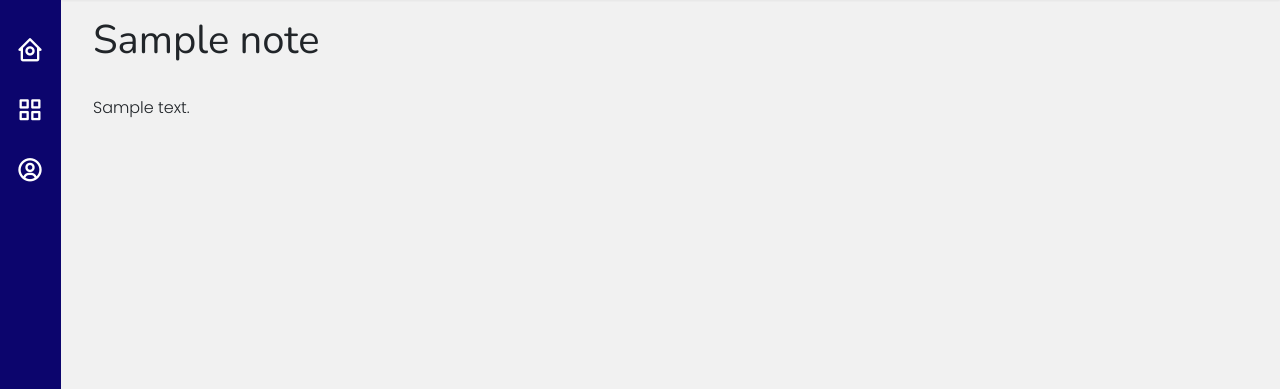
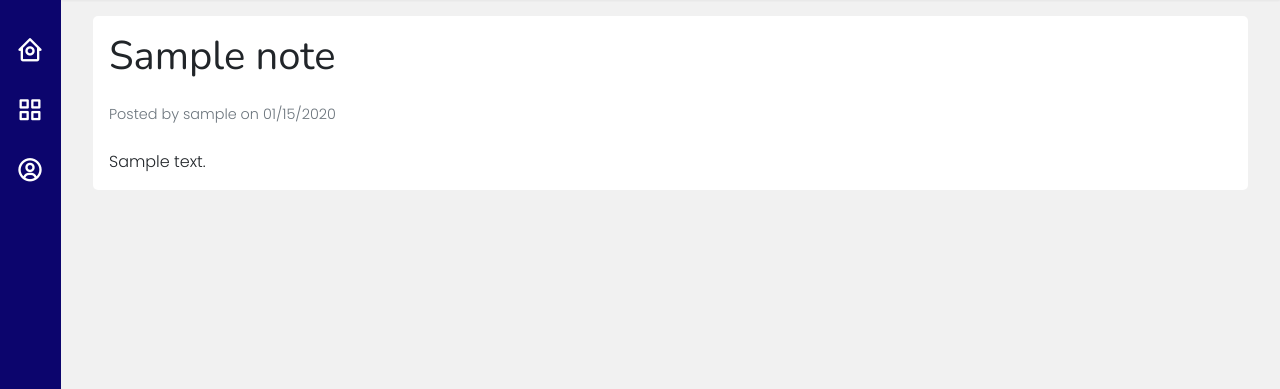
Before and after one commit to the-coding-pie/notesapp__django, a Django app: a page that uses notes/templates/base.html in a window 1280 px wide. Shown: the part 56-445 px from the top of the page. Run offline with Django 3.2, Linux system fonts and the light colour scheme; tables that the repository leaves empty hold one stand-in row (values such as "Sample post"); parts of the project's set-up code (start-up, migrations or seed data) failed here and were passed over.

Commit message:
final commit

```diff
--- a/notes/models.py
+++ b/notes/models.py
@@ -14,7 +14,7 @@ class Profile(models.Model):
   def __str__(self):
     return self.user.username
 
-  def save(self):
+  def save(self, *args, **kwargs):
     super().save()
 
     img = Image.open(self.image.path)
--- a/notes/static/css/styles.css
+++ b/notes/static/css/styles.css
@@ -180,6 +180,12 @@ img {
   margin-bottom: 1rem;
 }
 
+.notes__detail__page {
+  background: var(--white);
+  padding: 1rem;
+  border-radius: 5px;
+}
+
 .notes__detail p {
   margin-bottom: 1rem;
 }
@@ -243,11 +258,25 @@ img {
   display: flex;
   justify-content: space-between;
   align-items: center !important;
-  margin-bottom: 2rem;
+  margin-bottom: 1.5rem;
 }
 
 .notes__detail--top h1 {
   margin-bottom: 0;
+}
+
+.notes__detail__extras {
+  display: flex;
+  align-items: center;
+  margin-bottom: 1.5rem;
+}
+
+.notes__detail__extras img {
+  margin-left: 0;
+}
+
+.notes__detail__extras .name {
+  font-size: 0.9rem;
 }
 
 .custom-container {
--- a/notes/templates/base.html
+++ b/notes/templates/base.html
@@ -3,7 +3,8 @@
 <html lang="en">
 <head>
   <meta charset="UTF-8">
-  <meta name="viewport" content="width=device-width, initial-scale=1.0">
+  <meta name="viewport" content="width=device-width, initial-scale=1.0, shrink-to-fit=no" />
+  <link rel="icon" href="{% static 'favicon.png' %}" sizes="16x16" type="image/png" />
   {% block title %} {% endblock %}
   <link href="https://cdn.jsdelivr.net/npm/bootstrap@5.0.0-beta1/dist/css/bootstrap.min.css" rel="stylesheet" integrity="sha384-giJF6kkoqNQ00vy+HMDP7azOuL0xtbfIcaT9wjKHr8RbDVddVHyTfAAsrekwKmP1" crossorigin="anonymous">
   <link href='https://unpkg.com/boxicons@2.0.7/css/boxicons.min.css' rel='stylesheet'>
--- a/notes/templates/base_auth.html
+++ b/notes/templates/base_auth.html
@@ -3,7 +3,8 @@
 <html lang="en">
 <head>
   <meta charset="UTF-8">
-  <meta name="viewport" content="width=device-width, initial-scale=1.0">
+  <meta name="viewport" content="width=device-width, initial-scale=1.0, shrink-to-fit=no" />
+  <link rel="icon" href="{% static 'favicon.png' %}" sizes="16x16" type="image/png" />
   {% block title %} {% endblock %}
   <link href="https://cdn.jsdelivr.net/npm/bootstrap@5.0.0-beta1/dist/css/bootstrap.min.css" rel="stylesheet" integrity="sha384-giJF6kkoqNQ00vy+HMDP7azOuL0xtbfIcaT9wjKHr8RbDVddVHyTfAAsrekwKmP1" crossorigin="anonymous">
   <link href='https://unpkg.com/boxicons@2.0.7/css/boxicons.min.css' rel='stylesheet'>
--- a/notes/templates/notes/detail.html
+++ b/notes/templates/notes/detail.html
@@ -5,6 +5,7 @@
 {% endblock %}
 
 {% block content %}
+  <div class="notes__detail__page">
     <div class="notes__detail--top">
       <h1>{{note.title}}</h1>
       {% if note.author == user %}
@@ -38,7 +39,11 @@
         </form>
       {% endif %}
     </div>
+    <div class="notes__detail__extras">
+      <span class="name text-muted">Posted by {{ note.author.username }} on {{ note.date_posted|date:"m/j/o" }}</span>
+    </div>
     <div class="notes__detail">
       {{ note.body|safe }}
     </div>
+  </div>
 {% endblock %}
--- a/notes/urls.py
+++ b/notes/urls.py
@@ -12,5 +12,6 @@ urlpatterns = [
   path('search/', views.search, name='search'),
   path('delete/<slug:slug>/', views.delete, name='delete'),
   path('edit/<slug:slug>/', views.edit, name='edit'),
-  path('user/<str:username>/', views.user_notes, name='user_notes')
+  path('user/<str:username>/', views.user_notes, name='user_notes'),
+  path('tag/<slug:slug>/', views.tag, name='tag')
 ]
--- a/notes/views.py
+++ b/notes/views.py
@@ -115,6 +115,21 @@ def user_notes(request, username):
     'title': f'{user.username}\'s Notes'
   })
 
+# /tag/<slug:slug>/
+@login_required
+def tag(request, slug):
+  notes = []
+  tag = slug
+  if request.method == 'GET':
+    if tag:
+      tag = escape(tag).lower()
+
+      notes = Note.objects.filter(status='public').filter(tags__name__in=[tag]).distinct().order_by('-date_posted')
+  return render(request, 'notes/index.html', {
+    'notes': notes,
+    'title': f'Tag: #{tag}'
+  })
+
 # /add/
 @login_required
 def add(request):
```
Also changed, not shown: other parts of notes/static/css/styles.css (+26 -4 lines), notes/templates/notes/dashboard.html (+6 -4 lines), notes/templates/notes/index.html (+7 -2 lines), notes/static/favicon.png (added). Lines whose indentation alone changed are shown as unchanged.
